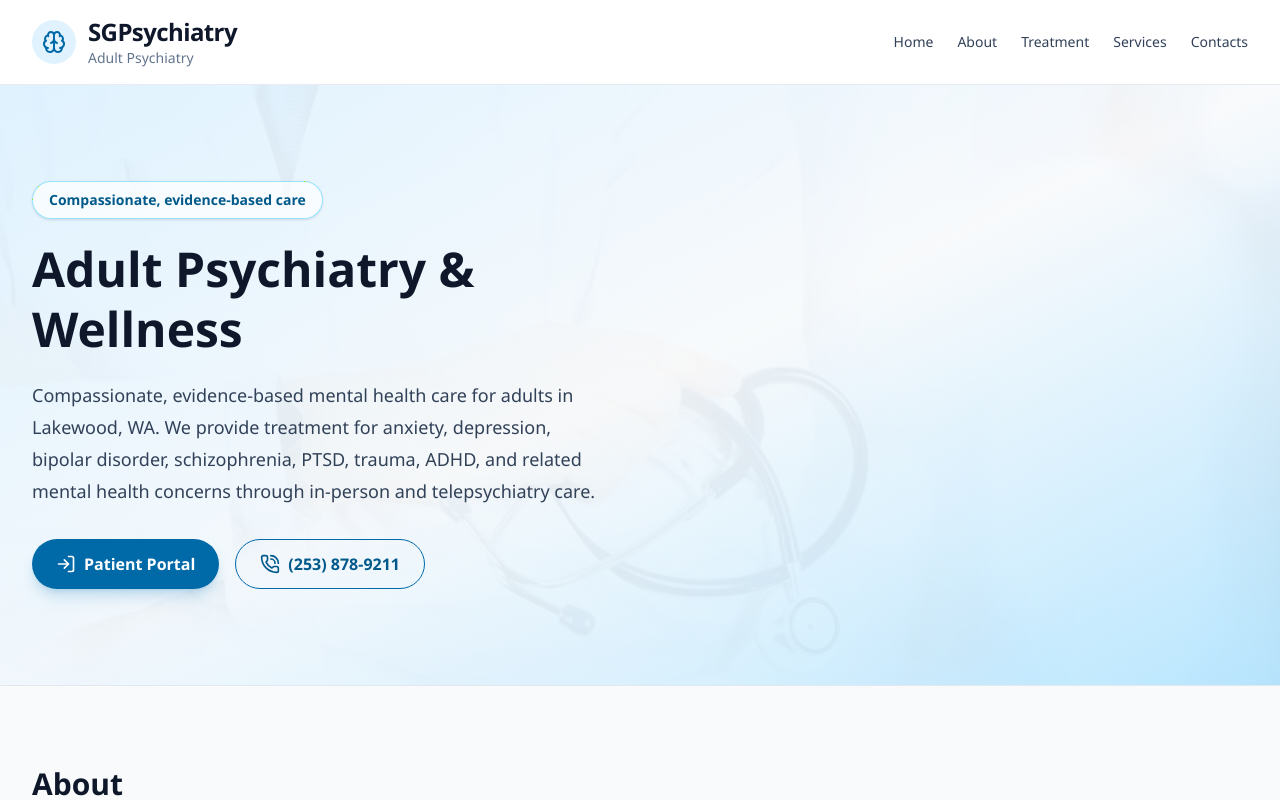
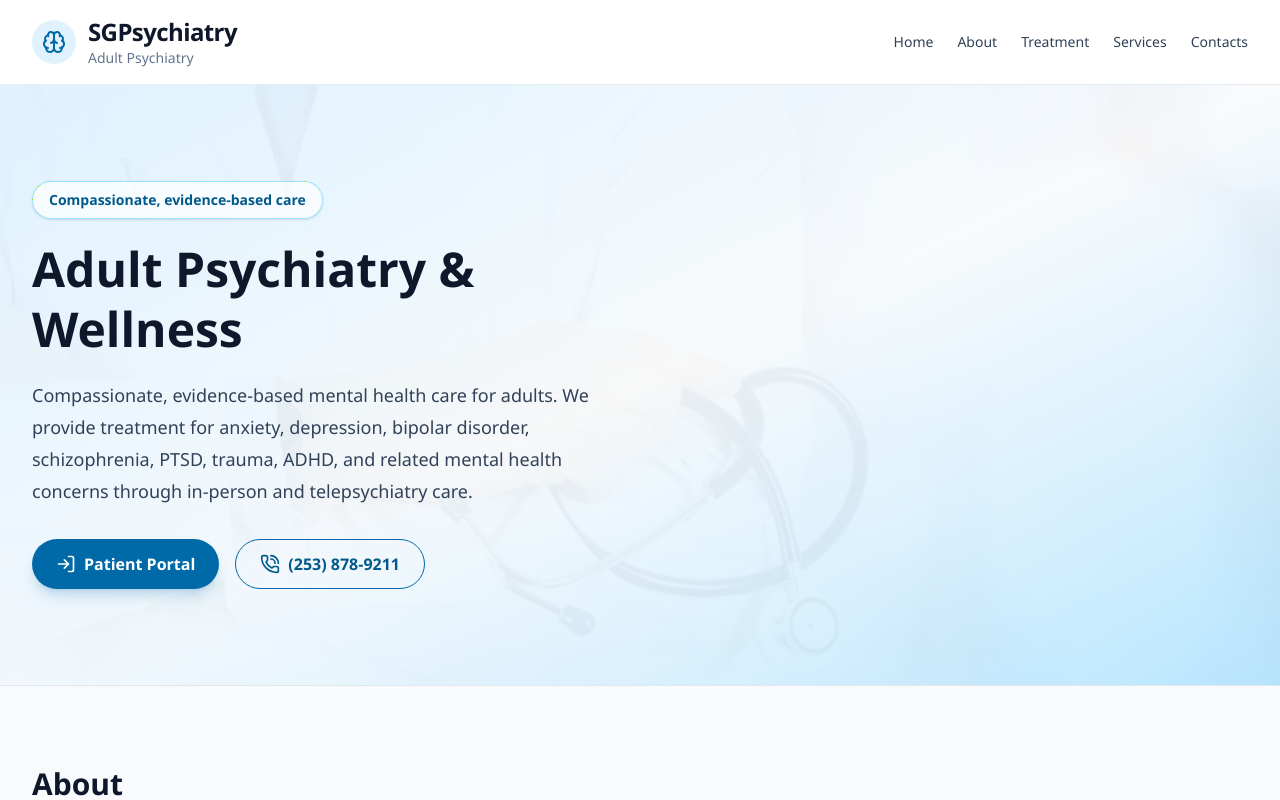
Before and after one commit to meallycooperation-dotcom/sgpsychiatry, a React (Vite) app in the folder sgpsychiatry/: page / in a window 1280 px wide. Shown: the top 800 px of the page. Built offline with nearby package versions, Linux system fonts and the light colour scheme; no server answers.

Commit message:
added small change to about

```diff
--- a/sgpsychiatry/src/App.tsx
+++ b/sgpsychiatry/src/App.tsx
@@ -430,7 +430,7 @@ function App() {
                 Adult Psychiatry & Wellness
               </h1>
               <p className="mb-8 max-w-xl text-lg leading-8 text-slate-700">
-                Compassionate, evidence-based mental health care for adults in Lakewood, WA. We provide treatment for anxiety, depression, bipolar disorder, schizophrenia, PTSD, trauma, ADHD, and related mental health concerns through in-person and telepsychiatry care.
+                Compassionate, evidence-based mental health care for adults. We provide treatment for anxiety, depression, bipolar disorder, schizophrenia, PTSD, trauma, ADHD, and related mental health concerns through in-person and telepsychiatry care.
               </p>
               <div className="flex flex-wrap gap-4">
                 <a
```
